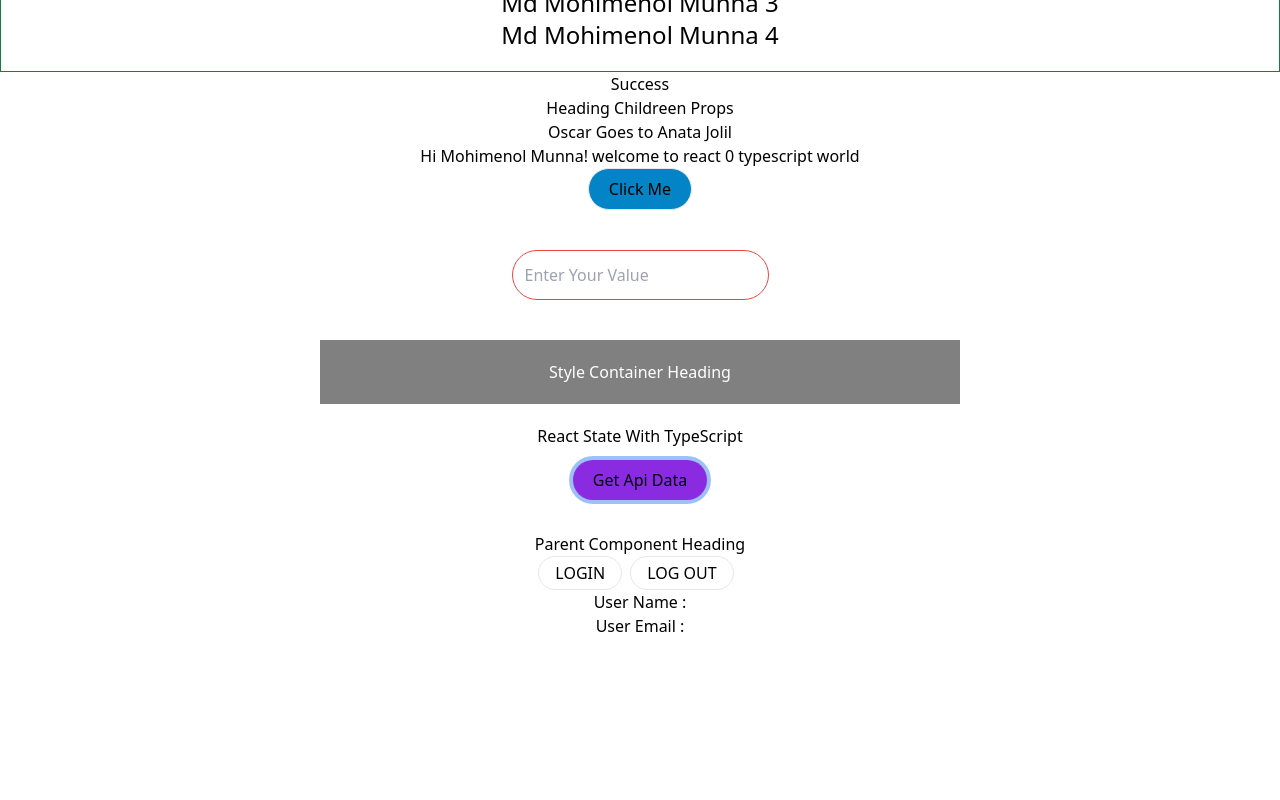
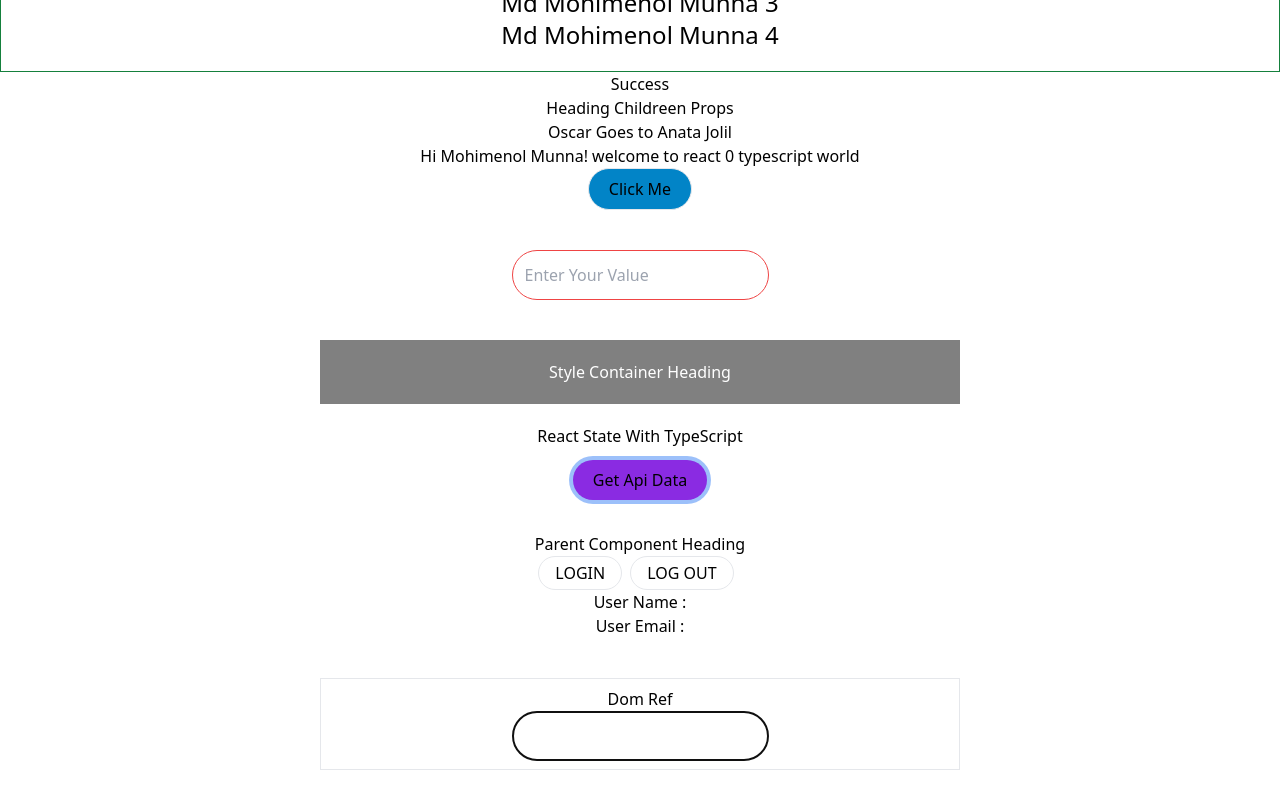
Before and after one commit to Mohimenol-Islam-Munna/REACT_TYPESCRIPT, a React (Create React App) app: page / in a window 1280 px wide. Shown: the part 210-1010 px from the top of the page. Before the commit the page ends 912 px from the top, so only its background shows below. Built offline with nearby package versions, Linux system fonts and the light colour scheme.

Commit message:
useRef hook

```diff
--- a/src/App.tsx
+++ b/src/App.tsx
@@ -10,8 +10,9 @@ import Heading from "./components/Heading";
 import Button from "./components/Button";
 import Input from "./components/Input";
 import StyleContainer from "./components/StyleContainer";
-import StateComponent from "./components/hooks/StateComponent";
+import StateComponent from "./components/hooks/state/StateComponent";
 import Parent from "./components/hooks/context/Parent";
+import Domref from "./components/hooks/ref/Domref";
 
 function App() {
   const names = [
@@ -70,6 +71,7 @@ function App() {
 
       <StateComponent />
       <Parent />
+      <Domref />
     </div>
   );
 }
--- /dev/null
+++ b/src/components/hooks/ref/Domref.tsx
@@ -0,0 +1,23 @@
+import React, { useEffect, useRef } from "react";
+
+function Domref() {
+  const domRef = useRef<HTMLInputElement>(null);
+
+  useEffect(() => {
+    domRef.current?.focus();
+  }, []);
+
+  return (
+    <div className="w-[50%] mx-auto border p-2 mt-10">
+      <label htmlFor="domRef">Dom Ref</label> <br />
+      <input
+        ref={domRef}
+        id="domRef"
+        type="text"
+        className="p-3 rounded-full border border-sky-600"
+      />
+    </div>
+  );
+}
+
+export default Domref;
```
Also changed, not shown: src/components/hooks/state/StateComponent.tsx (renamed from src/components/hooks/StateComponent.tsx).
